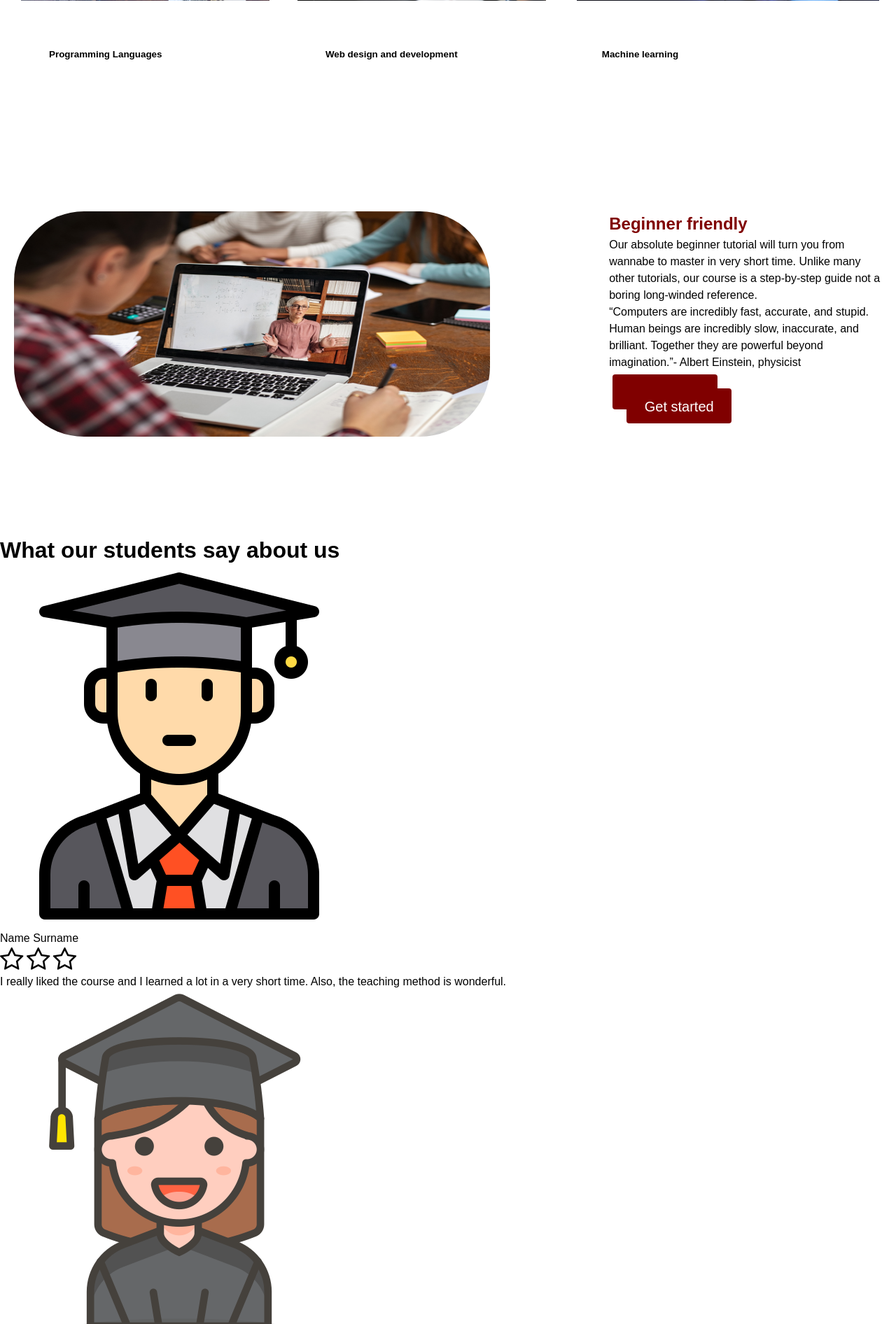
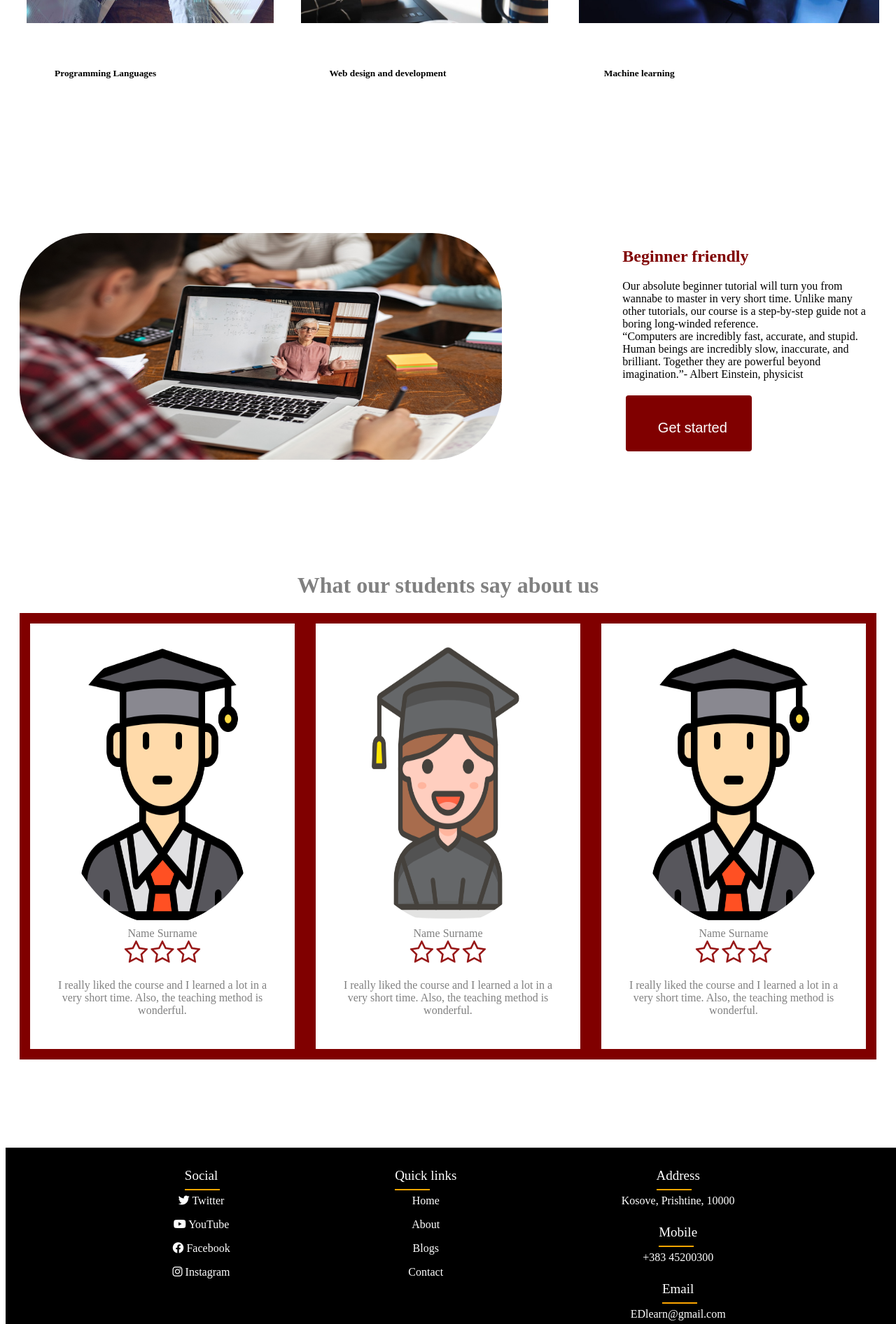
Before and after one commit to EdinaBajraktari/PROJEKTI, a PHP site: page /Home.html in a window 1280 px wide. Shown: the part 1214-3106 px from the top of the page at 70% size. Run offline with PHP 8.4, Linux system fonts and the light colour scheme.

Commit message:
Pjesa e Css te home page
Ndryshime dhe rregullime ne stilizim te page

```diff
--- a/Homestyle.css
+++ b/Homestyle.css
@@ -1,3 +1,4 @@
+
 header{
   min-height: 100vh;
   width: 100%;
@@ -187,112 +188,132 @@ header{
   opacity: 1;
   right: 0;
 }
-/*--Foter--*/
-*,
-*::before,
-*::after {
-	box-sizing: border-box;
+
+/*Pjesa e students*/
+
+.thoughts{
+
+  padding-bottom: 10%;
+  color: gray;
+  text-align: center;
 }
 
-* {
-	margin: 0;
-	padding: 0;
+.thoughts-inner{
+
+  margin: auto;
+  overflow: hidden;
+  padding: 0 20px 0;
+}
+.thoughts-box{
+  width: auto;
+  height: auto;
+  background: maroon;
+  display: flex;
+  flex-direction: row;
+  justify-content: space-evenly;
+}
+.row{
+  display: flex;
+  justify-content: center;
+}
+.col{
+  box-sizing: border-box;
+  padding: 15px;
+}
+.thought{
+  background: white;
+  padding: 30px;
+}
+.thought img{
+ width: 300px;
+ height: 400px;
+  border-radius: 50%;
+}
+.stars{
+  color: #971717;
+  margin-bottom: 20px;
 }
 
-body {
-	line-height: 1.5;
-	font-family: 'Poppins', sans-serif;
+/*--Footer--*/
+
+footer {
+  background-color: black;
+  color: #fefefe;
+  position: absolute;
+  width: 100%;
+
+
+}
+footer .content {
+  display: flex;
+  flex-direction: row;
+  justify-content: space-evenly;
+  margin: 3px;
 }
 
-.footer {
-	background-color: #151515;
-	padding: 80px 0;
+footer .content p {
+  margin-bottom: 3px;
 }
 
-.container {
-	max-width: 1170px;
-	margin: auto;
+footer .content a {
+  text-decoration: none;
+  color: #fefefe;
+}
+footer h4{
+  font-size: 18px;
+  font-weight: 500;
+  position: relative;
+  color: #fff;
+  margin-bottom: 35px;
+  position: relative;
+}
+footer h4::before{
+  content: '';
+  position: absolute;
+  bottom: -10px;
+  background: orange;
+  height: 2px;
+  box-sizing: border-box;
+  width: 50px;
 }
 
-.row {
-	display: flex;
-	flex-wrap: wrap;
+footer .content a:hover {
+  border-bottom: 1px solid #971717;
 }
 
-ul {
-	list-style: none;
+footer .content h4 {
+  margin-bottom: 5px;
+  font-size: 19px;
 }
 
-.footer-col {
-	width: 25%;
-	padding: 0 15px;
+footer {
+  text-align: center;
+  margin-bottom: 2rem;
 }
 
-.footer-col h4 {
-	font-size: 18px;
-	color: #FFF;
-	text-transform: capitalize;
-	margin-bottom: 35px;
-	font-weight: 500;
-	position: relative;
+
+
+@media (max-width: 767px) {
+  footer .content {
+    display: flex;
+    flex-direction: column;
+    font-size: 14px;
+  }
+
+  footer {
+    position: unset;
+  }
 }
 
-.footer-col h4::before {
-	content: "";
-	position: absolute;
-	left: 0;
-	bottom: -10px;
-	background-color: #E91E63;
-	width: 50px;
-	height: 2px;
+@media (min-width: 768px) and (max-width: 1024px) {
+  footer .content,
+  footer {
+    font-size: 14px;
+  }
 }
 
-.footer-col ul li:not(:last-child) {
-	margin-bottom: 10px;
+@media (orientation: landscape) and (max-height: 500px) {
+  footer {
+    position: unset;
+  }
 }
-
-.footer-col ul li a {
-	color: #DDD;
-	display: block;
-	font-size: 1rem;
-	font-weight: 300;
-	text-transform: capitalize;
-	text-decoration: none;
-	transition: all 0.3s ease;
-}
-
-.footer-col ul li a:hover {
-	color: #FFF;
-	padding-left: 7px;
-}
-
-.footer-col .social-links a {
-	color: #FFF;
-	background-color: rgba(255, 255, 255, 0.2);
-	display: inline-block;
-	height: 40px;
-	width: 40px;
-	border-radius: 50%;
-	text-align: center;
-	margin: 0 10px 10px 0;
-	line-height: 40px;
-	transition: all 0.5s ease;
-}
-
-.footer-col .social-links a:hover {
-	color: #151515;
-	background-color: #FFF;
-}
-
-@media(max-width: 767px) {
-	.footer-col {
-		width: 50%;
-		margin-bottom: 30px;
-	}
-}
-
-@media(max-width: 574px) {
-	.footer-col {
-		width: 100%;
-	}
-}
--- a/aboutstyle.css
+++ b/aboutstyle.css
@@ -99,6 +99,7 @@ header{
 	margin: auto;
 	padding-top: 80px;
 	padding-bottom: 50px;
+	background-repeat: no-repeat;
   }
   .about-col {
 	flex-basis: 48%;
```
